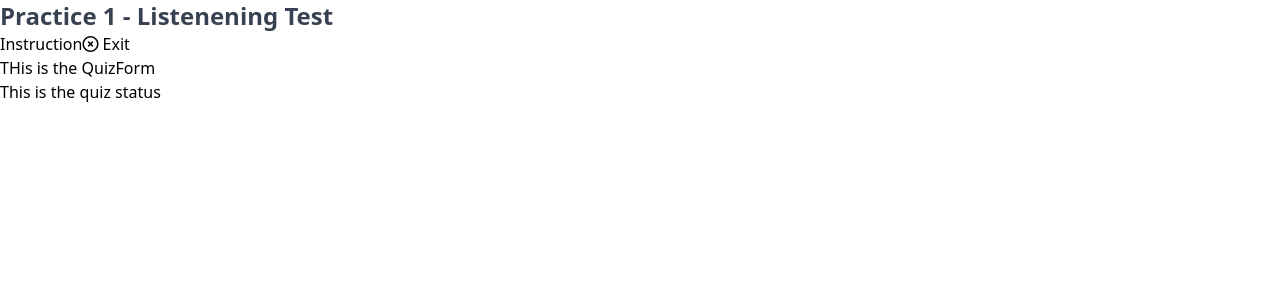
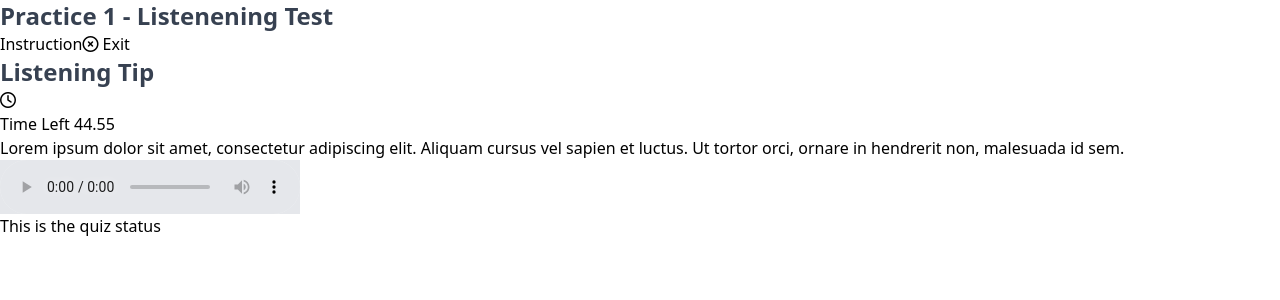
Before and after one commit to ulunnuha-h/listening-quiz, a React (Vite) app: page / in a window 1280 px wide. Shown: the top 300 px of the page. Built offline with nearby package versions, Linux system fonts and the light colour scheme.

Commit message:
Add learning tip section and audio control

```diff
--- a/src/components/quiz/form/index.jsx
+++ b/src/components/quiz/form/index.jsx
@@ -1,5 +1,22 @@
 const QuizForm = () => {
-  return <div className="bg-red-700">THis is the QuizForm</div>;
+  return (
+    <div>
+      <section className="flex items-center gap-1 mb-4">
+        <h1>Listening Tip</h1>
+        <span className="flex items-center gap-1">
+          <i className="fa-regular fa-clock"></i> <p>Time Left 44.55</p>
+        </span>
+      </section>
+      <p className="mb-4">
+        Lorem ipsum dolor sit amet, consectetur adipiscing elit. Aliquam cursus
+        vel sapien et luctus. Ut tortor orci, ornare in hendrerit non, malesuada
+        id sem.
+      </p>
+      <audio controls className="w-full">
+        <source src="horse.mp3" type="audio/mpeg" />
+      </audio>
+    </div>
+  );
 };
 
 export default QuizForm;
--- a/src/index.css
+++ b/src/index.css
@@ -5,6 +5,10 @@
 @layer base{
   h1{
     @apply text-2xl font-bold text-gray-700
+  }
+
+  audio::-webkit-media-controls-panel, audio{
+    @apply bg-gray-200
   }
 }
 
```
